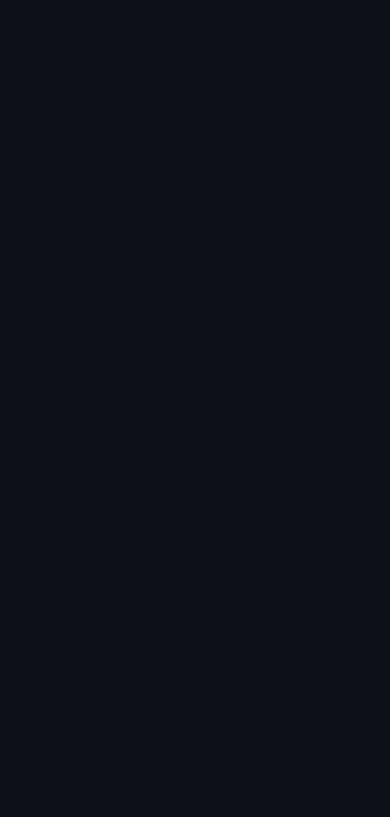
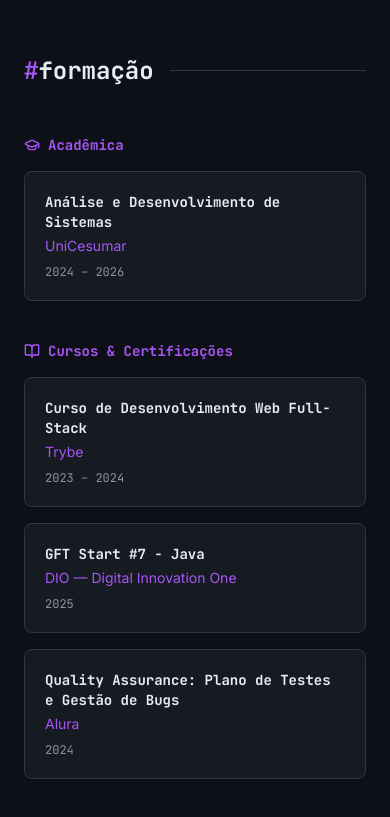
Before and after one commit to gabecmelo/gabecmelo.github.io, a React (Vite) app: page / in a window 390 px wide. Shown: the part 9501-10318 px from the top of the page. Before the commit the page ends 9460 px from the top, so only its background shows below. Built offline with nearby package versions, Linux system fonts and the light colour scheme.

Commit message:
feat: add education section

```diff
--- a/src/components/Education.tsx
+++ b/src/components/Education.tsx
@@ -1 +1,67 @@
-export default function Education() { return null }
+import { useRef } from 'react'
+import { motion, useInView } from 'framer-motion'
+import { GraduationCap, BookOpen } from 'lucide-react'
+import SectionHeading from './SectionHeading'
+import { education } from '../data/education'
+
+export default function Education() {
+  const ref = useRef(null)
+  const inView = useInView(ref, { once: true, margin: '-80px' })
+
+  const academic = education.filter(e => e.type === 'academic')
+  const courses = education.filter(e => e.type === 'course')
+
+  return (
+    <section id="education" className="py-24 px-6 max-w-6xl mx-auto" ref={ref}>
+      <SectionHeading>formação</SectionHeading>
+
+      <div className="grid md:grid-cols-2 gap-10">
+        {/* Academic */}
+        <div>
+          <h3 className="flex items-center gap-2 font-mono text-sm text-accent font-semibold mb-4">
+            <GraduationCap size={16} />
+            Acadêmica
+          </h3>
+          <div className="space-y-4">
+            {academic.map((item, i) => (
+              <motion.div
+                key={i}
+                initial={{ opacity: 0, y: 16 }}
+                animate={inView ? { opacity: 1, y: 0 } : {}}
+                transition={{ duration: 0.5, delay: i * 0.1 }}
+                className="bg-surface border border-border rounded-lg p-5 hover:border-accent/40 transition-colors"
+              >
+                <p className="font-mono font-bold text-text text-sm">{item.degree}</p>
+                <p className="text-accent text-sm mt-1">{item.institution}</p>
+                <p className="text-muted text-xs font-mono mt-2">{item.period}</p>
+              </motion.div>
+            ))}
+          </div>
+        </div>
+
+        {/* Courses */}
+        <div>
+          <h3 className="flex items-center gap-2 font-mono text-sm text-accent font-semibold mb-4">
+            <BookOpen size={16} />
+            Cursos & Certificações
+          </h3>
+          <div className="space-y-4">
+            {courses.map((item, i) => (
+              <motion.div
+                key={i}
+                initial={{ opacity: 0, y: 16 }}
+                animate={inView ? { opacity: 1, y: 0 } : {}}
+                transition={{ duration: 0.5, delay: i * 0.1 + 0.1 }}
+                className="bg-surface border border-border rounded-lg p-5 hover:border-accent/40 transition-colors"
+              >
+                <p className="font-mono font-bold text-text text-sm">{item.degree}</p>
+                <p className="text-accent text-sm mt-1">{item.institution}</p>
+                <p className="text-muted text-xs font-mono mt-2">{item.period}</p>
+              </motion.div>
+            ))}
+          </div>
+        </div>
+      </div>
+    </section>
+  )
+}
```
